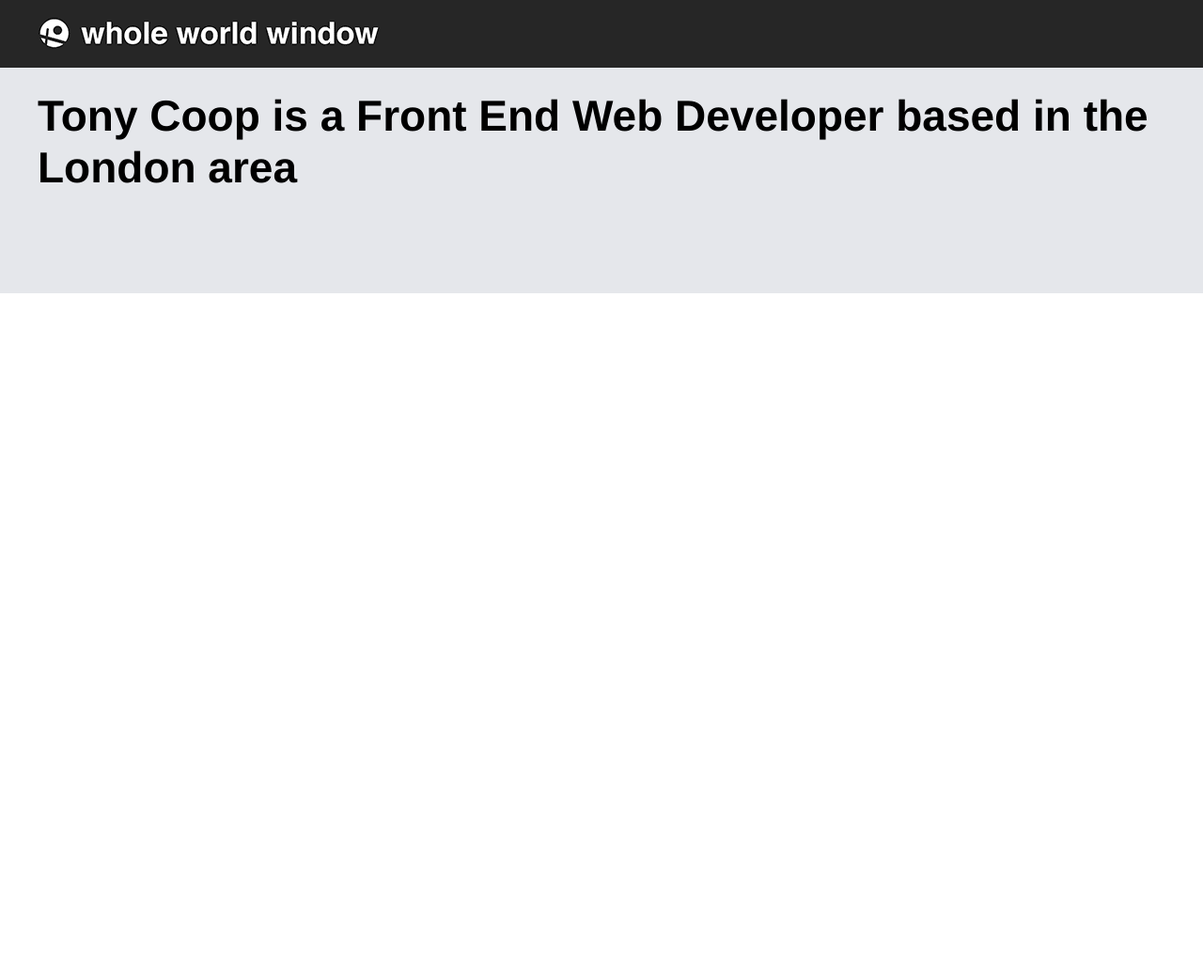
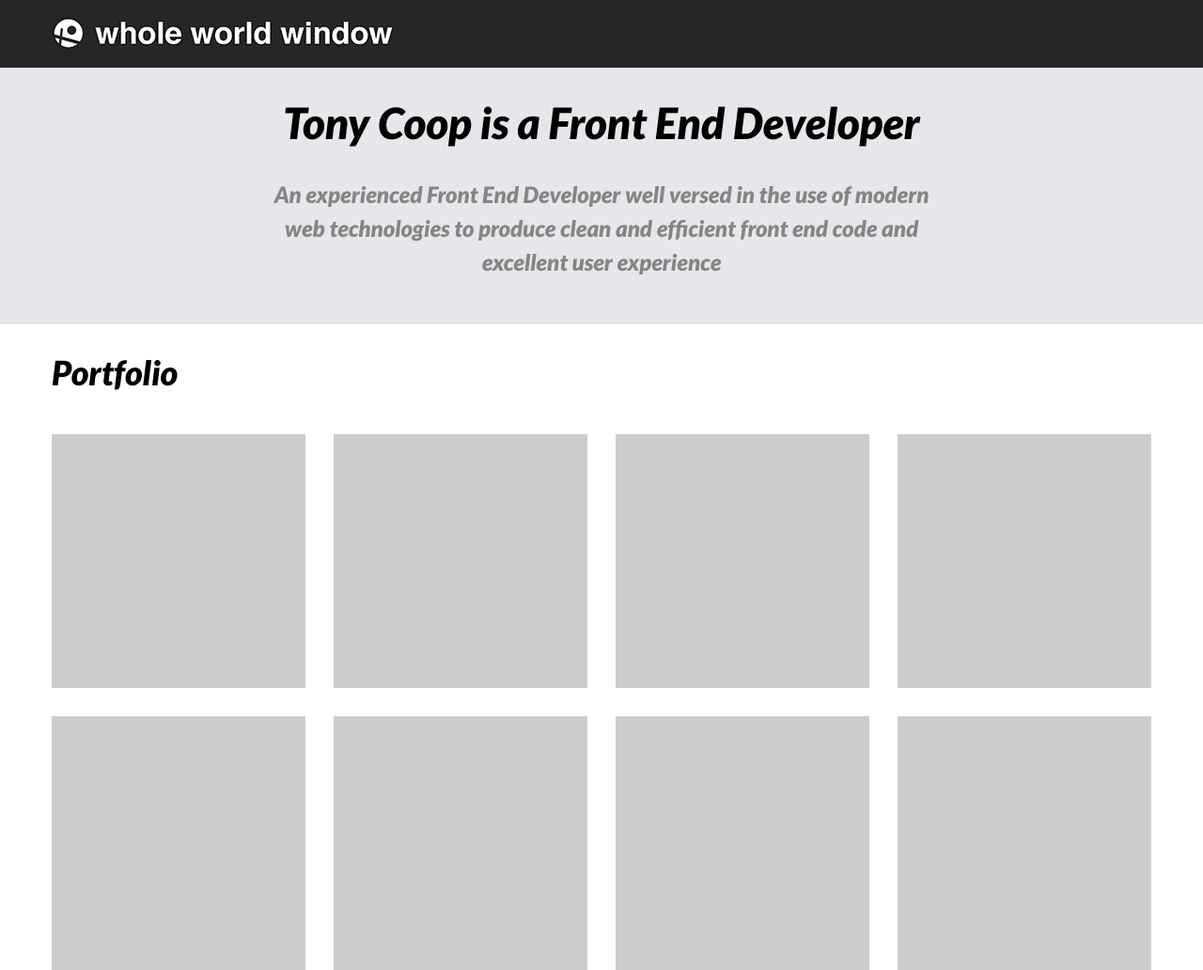
Before and after one commit to tonec/mysite, a website: page index.html in a window 1280 px wide. Shown: the whole page at 94% size. Before the commit the page ends 800 px from the top, so only its background shows below. Drawn offline with nearby package versions, Linux system fonts and the light colour scheme; files that its build step writes are made by us from their sources.

Commit message:
Style updated for home page.

```diff
--- a/index.html
+++ b/index.html
@@ -24,6 +24,8 @@
 
     <link rel="stylesheet" media="print" href="css/print.css" />
 
+    <link href='http://fonts.googleapis.com/css?family=Lato:900italic' rel='stylesheet' type='text/css'>
+
 </head>
 <body>
 
@@ -35,12 +37,30 @@
 
     <div class="promo-wrap">
         <div class="promo">
-            <h1>Tony Coop is a Front End Web Developer based in the London area</h1>
+            <h1>Tony Coop is a Front End Developer</h1>
+            <h2>An experienced Front End Developer well versed in the use of modern web technologies to produce clean and efficient front end code and excellent user experience</h2>
         </div>
     </div>
 
     <div class="main-wrap">
         <div class="main">
+
+            <h2>Portfolio</h2>
+
+            <div class="portfolio">
+                <div class="row row-1">
+                    <div class="item-1"></div>
+                    <div class="item-2"></div>
+                    <div class="item-3"></div>
+                    <div class="item-4"></div>
+                </div>
+                <div class="row row-2">
+                    <div class="item-1"></div>
+                    <div class="item-2"></div>
+                    <div class="item-3"></div>
+                    <div class="item-4"></div>
+                </div>
+            </div>
 
         </div>
     </div>
--- a/src/scss/components/_base-variables.scss
+++ b/src/scss/components/_base-variables.scss
@@ -4,6 +4,7 @@
 
 // Typography
 $sans: "Helvetica Neue", Helvetica, Arial, Sans-serif;
+$lato: "Lato", "Helvetica Neue", Helvetica, Arial, Sans-serif;
 
 // UI colors
 $red: #e42932;
--- a/src/scss/components/_core-layout.scss
+++ b/src/scss/components/_core-layout.scss
@@ -2,9 +2,10 @@
 // Layout
 // ==========================================================================
 
-html, body { height: 100%; min-width: 320px; }
-
-
+html, body {
+	height: 100%;
+	min-width: 320px;
+}
 
 @mixin core-layout-min481 {
 
@@ -16,9 +17,9 @@ html, body { height: 100%; min-width: 320px; }
 
 @mixin core-layout-min769 {
 
-	header,
-	.promo,
-	.main,
-	footer { max-width: 1200px; margin: 0 auto; }
+	header, .promo, .main, footer {
+		max-width: 1170px;
+		margin: 0 auto;
+	}
 
 }
--- a/src/scss/components/_core-typography.scss
+++ b/src/scss/components/_core-typography.scss
@@ -3,7 +3,13 @@
 // ==========================================================================
 
 body {
-	font: 13px/1.2 $sans;
+	font: 16px/1.5 $sans;
+}
+
+h1, h2, h3, h4, h5, h6 {
+	font-family: $lato;
+	font-weight: 900;
+	font-style: italic;
 }
 
 h1 { font-size: 26px; font-weight: bold; }
@@ -24,8 +30,6 @@ li { margin-left: 18px; line-height: 24px; }
 
 strong { font-weight: bold; }
 
-aside h3 { margin: 18px 0; text-align: center; }
-
 a { color: #444; text-decoration: underline; }
 a:hover { color: $red; }
 
@@ -41,7 +45,7 @@ a:hover { color: $red; }
 	h6 { font-size: 14px; }
 
 	h1, h2, h3, h4, h5, h6, th {
-		margin-bottom: 18px;
+		margin-bottom: 24px;
 	}
 
 	fieldset h2 { font-size: 28px; }
--- a/src/scss/sections/_page-home.scss
+++ b/src/scss/sections/_page-home.scss
@@ -7,3 +7,30 @@
 	background-color: #e5e7eb;
 	padding: 24px 0;
 }
+.promo {
+	text-align: center;
+	max-width: 700px;
+}
+.promo h2 {
+	font-size: 24px;
+	max-width: 700px;
+	margin-left: auto;
+	margin-right: auto;
+	color: #858585;
+}
+.main {
+	padding: 24px 0;
+}
+.portfolio  > div > div {
+	float: left;
+	width: 270px;
+	height: 270px;
+	background-color: #ccc;
+	margin: 15px;
+}
+.portfolio .item-1 {
+	margin-left: 0;
+}
+.portfolio .item-4 {
+	margin-right: 0;
+}
```
